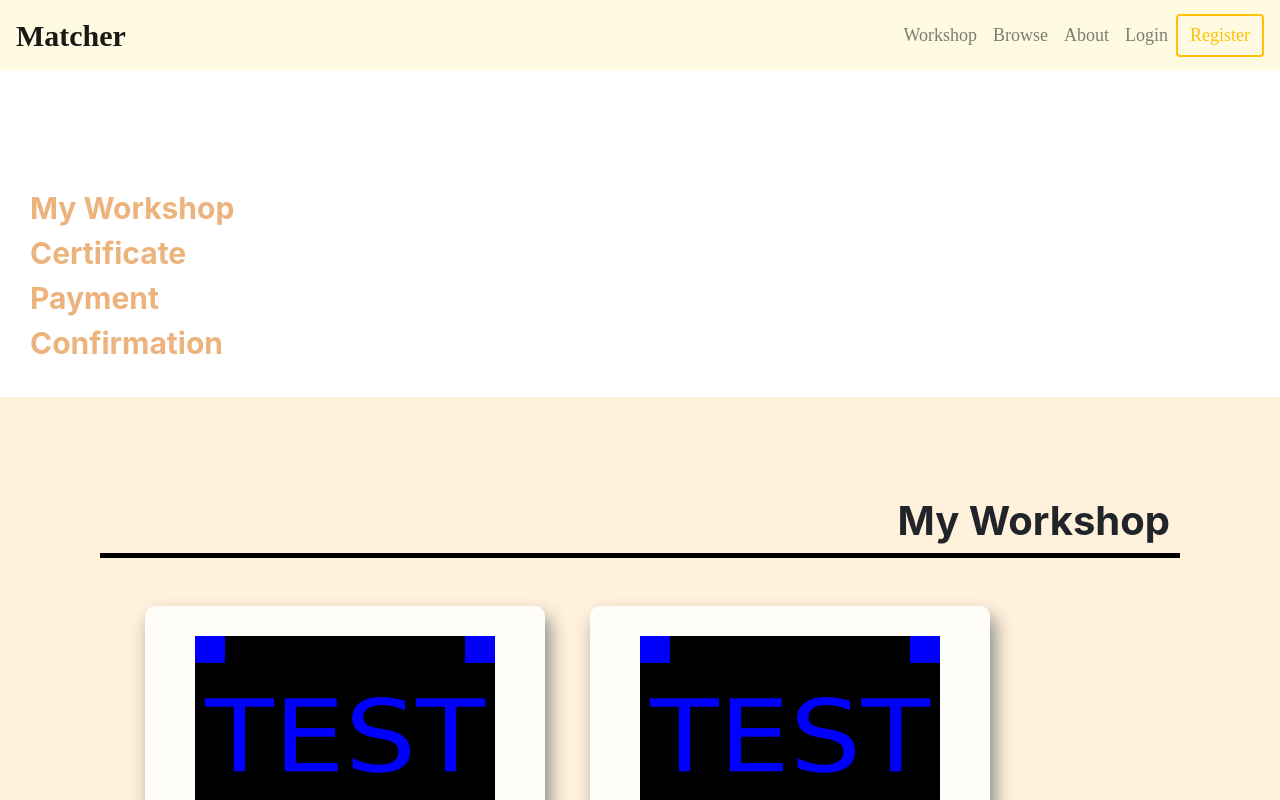
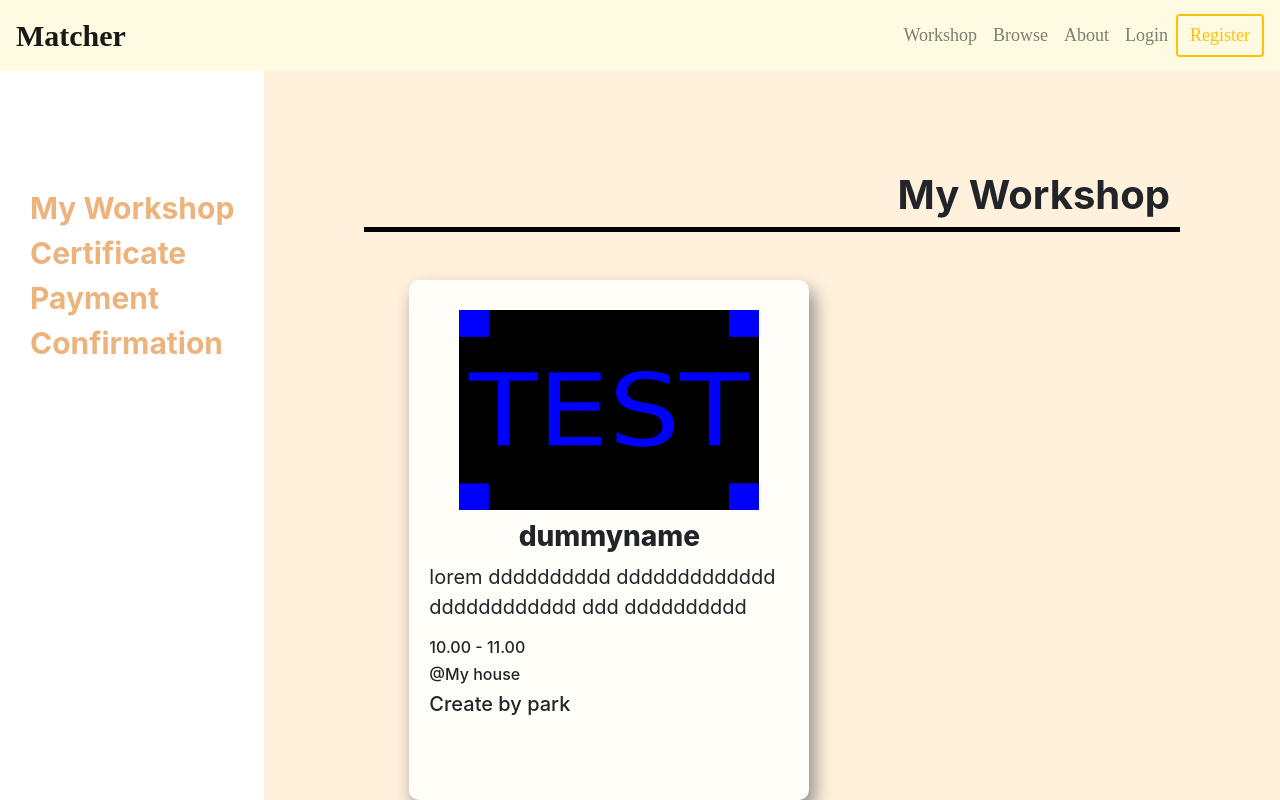
Before and after one commit to 2110423-2019-2/sec1_TerkyCompany-Frontend, a React (Create React App) app: page /workshoplist in a window 1280 px wide. Shown: the top 800 px of the page. Built offline with nearby package versions, Linux system fonts and the light colour scheme.

Commit message:
fix css bug

```diff
--- a/src/Components/Workshop_create/CreateForm.css
+++ b/src/Components/Workshop_create/CreateForm.css
@@ -1,6 +1,6 @@
-#flex-container {
+#flex-container-create {
     display: flex;
-    flex-flow: column;
+    flex-flow: column !important;
     max-width: 100vw;
     min-height: 100vh;
   }
--- a/src/Components/Workshop_create/CreateForm.js
+++ b/src/Components/Workshop_create/CreateForm.js
@@ -291,7 +291,6 @@
         if (valid) {
             let nowState = this.state.content
             let sendData = {
-                "id": "ora",
                 "startTime": this.convertDateAndTimeToTimeStamp(nowState.date,nowState.sTime),
                 "endTime": this.convertDateAndTimeToTimeStamp(nowState.date,nowState.eTime),
                 "capacity": nowState.cap,
@@ -306,7 +305,7 @@
             }
             console.log("sending")
             console.log(sendData)
-            axios.post(`http://localhost:3000/workshops/create`, sendData ).then(res => {
+            axios.post(`http://localhost:3001/workshops/create`, sendData ).then(res => {
                 console.log(res);
                 console.log(res.data);
             })
@@ -341,7 +340,7 @@
         console.log("hello Create form")
         const style = {chips: { background: "#cc670a" }, searchBox: {background: "white" } }
         return (
-            <div id="flex-container">
+            <div id="flex-container-create">
                 <div className="form-body">
                     <form>
                         <InputBox label="Workshop's Name"               name="workshopName" type="input" inputType="text"   onChange={this.handleChange} errMsg={this.state.errMsg.workshopName} placeholder="Workshop's name" />
--- a/src/Components/Workshop_list/Workshoplistpage.css
+++ b/src/Components/Workshop_list/Workshoplistpage.css
@@ -1,6 +1,6 @@
 #flex-container {
   display: flex;
-  flex-flow: row;
+  flex-flow: row !important;
   max-width: 100vw;
   min-height: 100vh;
 }
```
